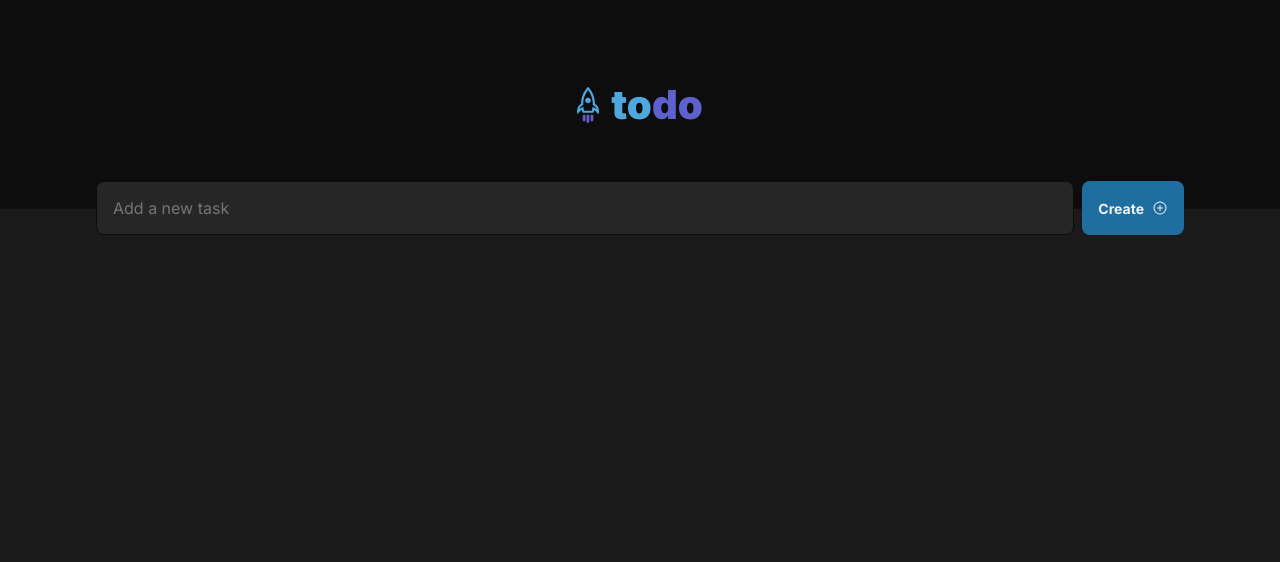
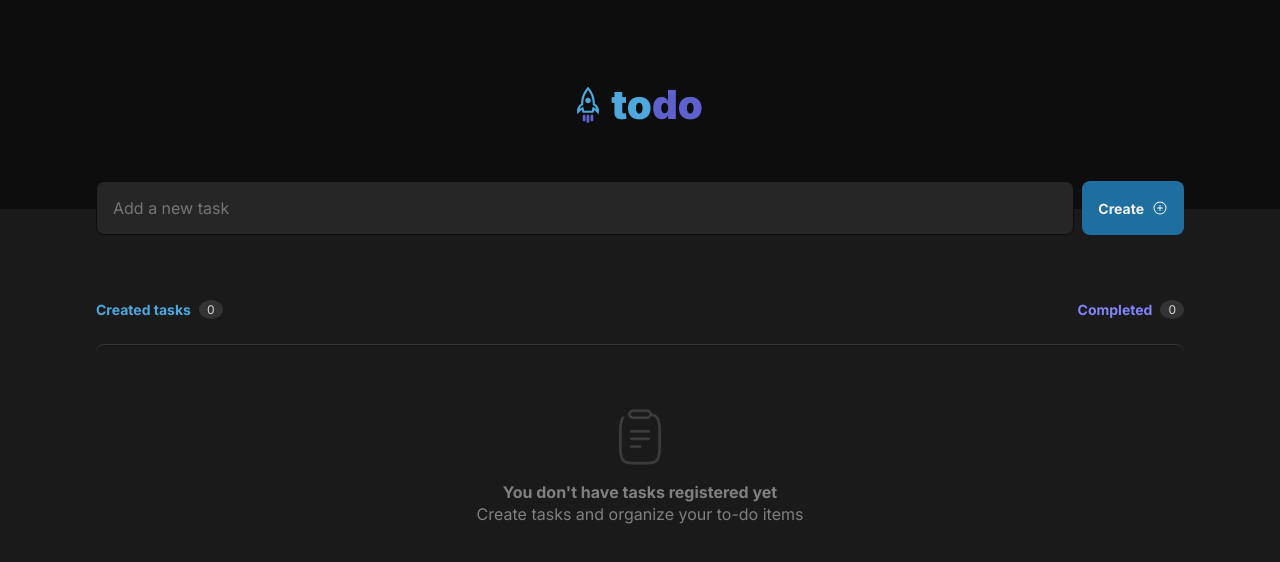
Before and after one commit to lucastenani/react-challenge-to-do-list, a React (Vite) app: page / in a window 1280 px wide. Shown: the top 562 px of the page. Built offline with nearby package versions, Linux system fonts and the light colour scheme.

Commit message:
All screen styling finalized but still not functional

```diff
--- a/src/App.module.css
+++ b/src/App.module.css
@@ -40,3 +40,57 @@
   font-weight: 700;
   color: var(--gray-100);
 }
+
+.tasksHeader {
+  margin-top: 4.06rem;
+  display: flex;
+  align-items: center;
+  justify-content: space-between;
+}
+
+.tasksCreated,
+.tasksCompleted {
+  display: flex;
+  align-items: center;
+  justify-content: center;
+  gap: 0.5rem;
+}
+
+.tasksCreatedText,
+.tasksCompletedText {
+  font-size: 0.875rem;
+  font-weight: 700;
+}
+
+.tasksCreatedText {
+  color: var(--blue);
+}
+
+.tasksCompletedText {
+  color: var(--purple);
+}
+
+.tasksAmount {
+  background-color: var(--gray-400);
+  padding: 0.125rem 0.5rem;
+  border-radius: 50%;
+  color: var(--gray-200);
+  font-size: 0.75rem;
+}
+
+.tasksMainEmpty {
+  display: flex;
+  flex-direction: column;
+  align-items: center;
+  justify-content: center;
+  gap: 1rem;
+  border-radius: 8px;
+  border-top: 1px solid var(--gray-400);
+  margin-top: 1.562rem;
+  padding: 4rem 1.5rem;
+}
+
+.tasksMainEmpty article {
+  text-align: center;
+  line-height: 140%;
+}
--- a/src/App.tsx
+++ b/src/App.tsx
@@ -1,6 +1,7 @@
 import "./global.css";
 import { Header } from "./components/Header";
 import { PlusCircle } from "@phosphor-icons/react";
+import ClipBoard from "./assets/clipboard.svg";
 import styles from "./App.module.css";
 
 function App() {
@@ -15,6 +16,27 @@ function App() {
             <PlusCircle size={16} color="#F2F2F2" />
           </button>
         </form>
+
+        <section>
+          <header className={styles.tasksHeader}>
+            <article className={styles.tasksCreated}>
+              <p className={styles.tasksCreatedText}>Created tasks</p>
+              <p className={styles.tasksAmount}>0</p>
+            </article>
+            <article className={styles.tasksCompleted}>
+              <p className={styles.tasksCompletedText}>Completed</p>
+              <p className={styles.tasksAmount}>0</p>
+            </article>
+          </header>
+
+          <main className={styles.tasksMainEmpty}>
+            <img src={ClipBoard} alt="Clipboard" />
+            <article>
+              <strong>You don't have tasks registered yet</strong>
+              <p>Create tasks and organize your to-do items</p>
+            </article>
+          </main>
+        </section>
       </main>
     </>
   );
```
Also changed, not shown: src/assets/clipboard.svg (added).
